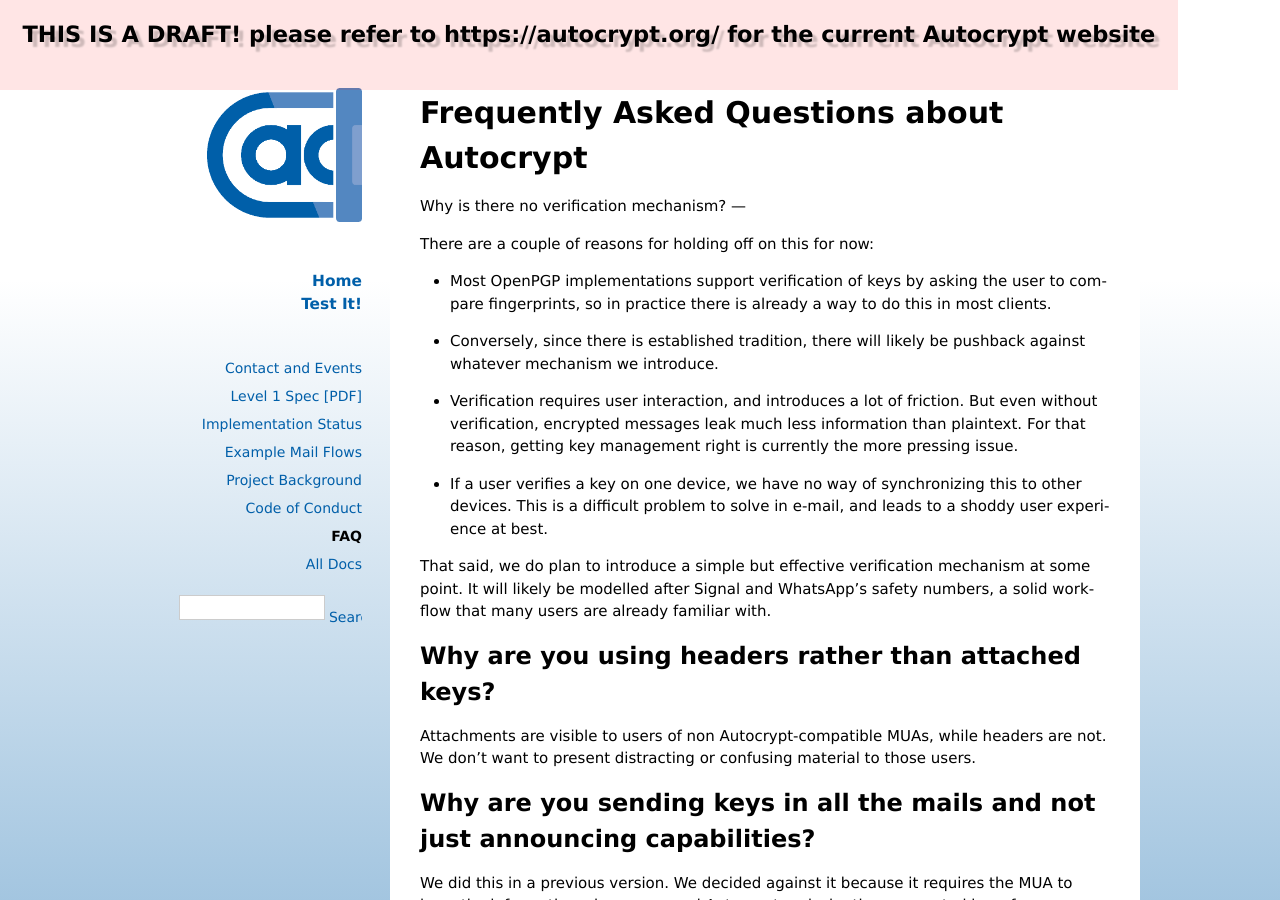
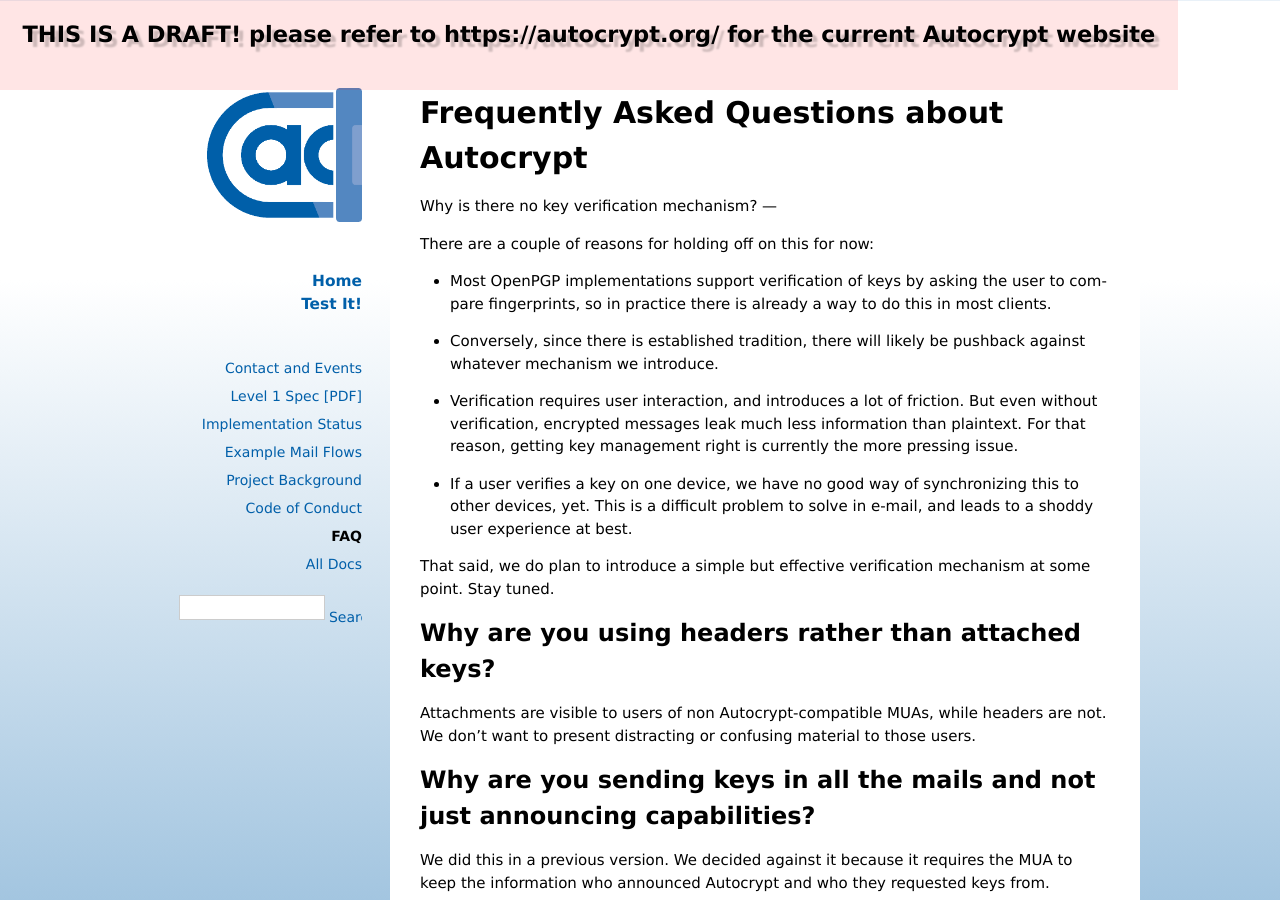
Before and after one commit to autocrypt/autocrypt, a Sphinx documentation site: the page built from doc/faq.rst, in a window 1280 px wide and 900 px high. Built offline with Sphinx 7.4.7, drawn with Linux system fonts in a browser that asks for light colours; pages that are not in the unit, such as notebooks, are missing from menus.

Commit message:
feedback for verification faq entry

```diff
--- a/doc/faq.rst
+++ b/doc/faq.rst
@@ -1,7 +1,7 @@
 Frequently Asked Questions about Autocrypt
 ==========================================
 
-Why is there no verification mechanism?
+Why is there no key verification mechanism?
 ---
 
 There are a couple of reasons for holding off on this for now:
@@ -15,14 +15,13 @@
   friction. But even without verification, encrypted messages leak
   much less information than plaintext. For that reason, getting key
   management right is currently the more pressing issue.
-* If a user verifies a key on one device, we have no way of
-  synchronizing this to other devices. This is a difficult problem to
-  solve in e-mail, and leads to a shoddy user experience at best.
+* If a user verifies a key on one device, we have no good way of
+  synchronizing this to other devices, yet. This is a difficult
+  problem to solve in e-mail, and leads to a shoddy user experience at
+  best.
 
 That said, we do plan to introduce a simple but effective verification
-mechanism at some point. It will likely be modelled after Signal and
-WhatsApp's safety numbers, a solid workflow that many users are
-already familiar with.
+mechanism at some point. Stay tuned.
 
 Why are you using headers rather than attached keys?
 ----------------------------------------------------
```
